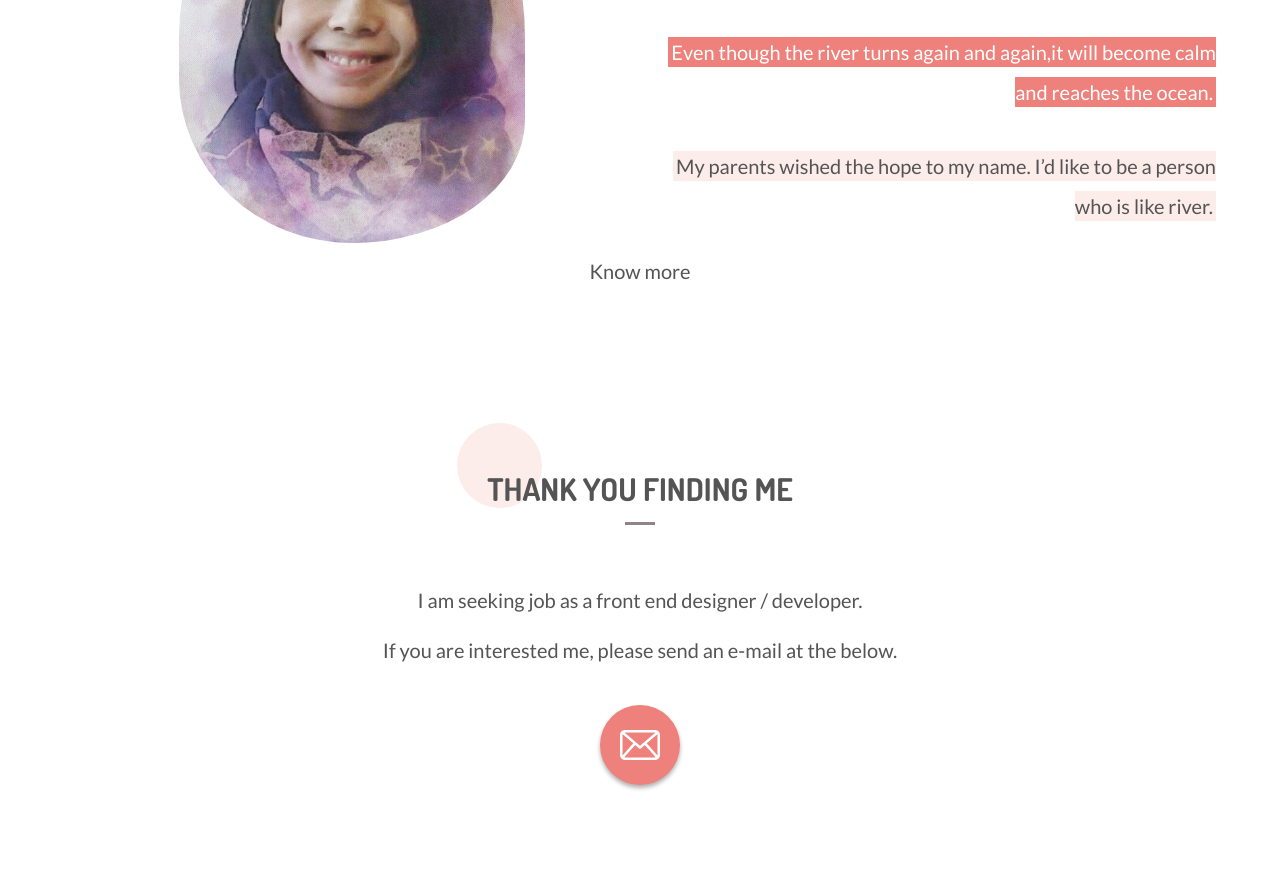
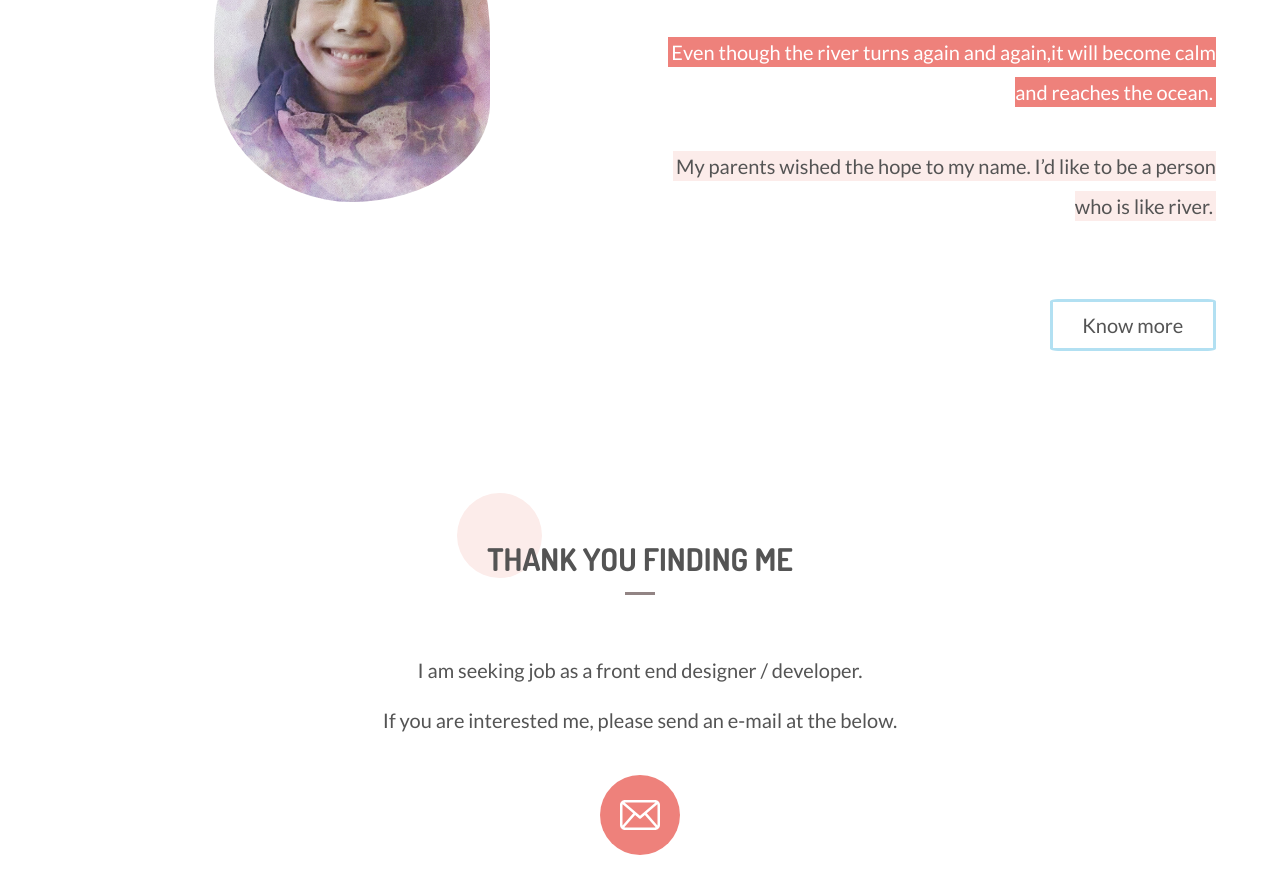
Before and after one commit to suusan11/portfolio, a website: page index.html in a window 1280 px wide. Shown: the part 3569-4456 px from the top of the page. Drawn offline with Linux system fonts and the light colour scheme.

Commit message:
created button to move introduction page

```diff
--- a/index.html
+++ b/index.html
@@ -100,7 +100,8 @@
                 </div>
             </div>
         </div>
-        <div id="js-about-button" class="about__button">Know more</div>
+        <div id="js-about-button" class="container about__button">Know more</div>
+
         <!--<div class="container about__icons__flex">-->
             <!--<div class="about__icons__flex-item ">-->
                 <!--<div class="icon&#45;&#45;bg-white">-->
--- a/scss/_about.scss
+++ b/scss/_about.scss
@@ -4,7 +4,7 @@
   text-align: center;
 
   img {
-    width: 50%;
+    width: 40%;
     border-radius: 50% 40% 50% 50%/50% 50% 30% 40%;
     margin: 3% 0;
   }
@@ -89,7 +89,7 @@ div.text__container {
       margin-left: 10%;
 
       img {
-        width: 100%;
+        width: 80%;
       }
     }
 
@@ -139,6 +139,22 @@ div.text__container {
       }
     }
   }
+
+  .about__button {
+    width: 13%;
+    margin-top: 3%;
+    margin-right: 5%;
+    padding: 1% 0;
+    border: 3px solid $complementary-blue;
+    border-radius: 5%;
+    cursor: pointer;
+
+    &:hover {
+      background-color: $complementary-blue;
+      color: $white;
+      font-weight: $font-weight-bold;
+    }
+  }
 }
 
 @include middleSize {
--- a/scss/_mixin.scss
+++ b/scss/_mixin.scss
@@ -65,7 +65,7 @@
   border: 3px solid $borderColor;
   background-color: $bgColor;
   margin: 0 auto;
-  filter: drop-shadow(0 3px 2px #B0B0B0);
+  //filter: drop-shadow(0 3px 2px #B0B0B0);
 }
 
 //for responsive
```
Also changed, not shown: style.css.
